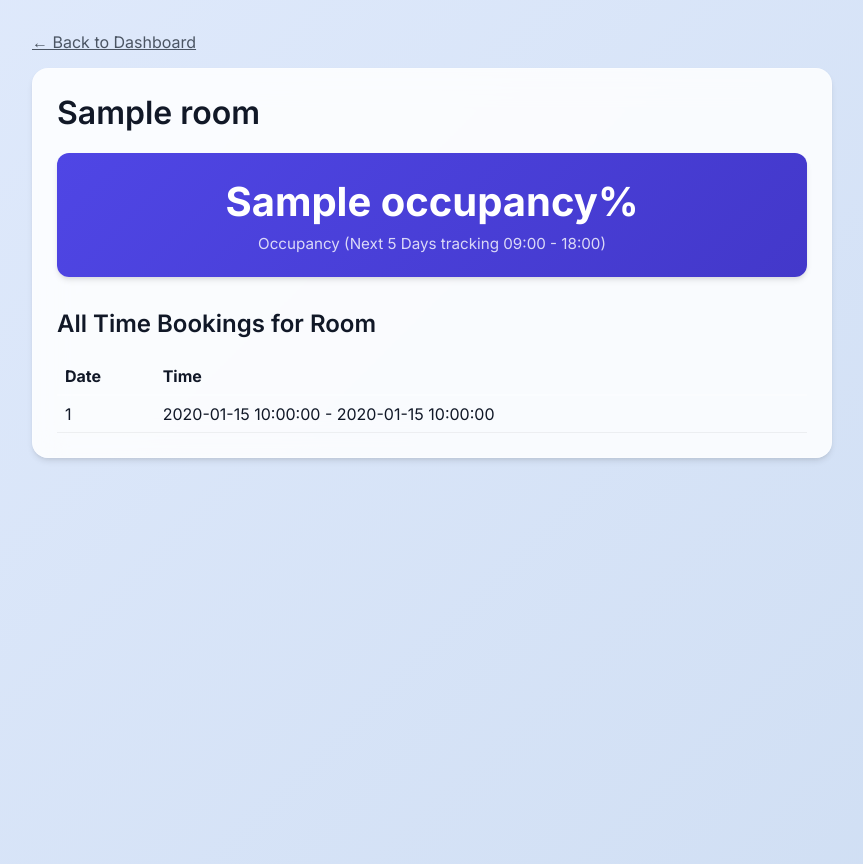
After one commit to olisaemekajnr/room-scheduler, a Flask app: template templates/room_detail.html in a window 1280 px wide. The commit adds this page. Shown: the whole page, without its empty margins (208-1071 px from the left). Run offline with Flask 3, Linux system fonts and the light colour scheme; the template is opened without the code that fills it: most values are stand-ins (such as "Sample title", 1, 10 or a date in 2020).

Commit message:
group 4 task

```diff
--- a/main.py
+++ b/main.py
@@ -1,6 +1,7 @@
 from flask import Flask, render_template, request, redirect, url_for
 from google.oauth2 import id_token
 from google.auth.transport import requests as google_requests
+from datetime import datetime
 import models
 
 app = Flask(__name__)
@@ -56,16 +57,22 @@ def root():
     my_bookings_all = []
     my_bookings_room = []
     filter_room_id = request.args.get('filter_room_id')
+    day_filter = request.args.get('day_filter')
+    day_filter_bookings = []
 
     if user:
         my_bookings_all = models.get_user_bookings(user['user_id'])
         if filter_room_id:
             my_bookings_room = models.get_user_bookings(user['user_id'], filter_room_id)
+        if day_filter:
+            day_filter_bookings = models.get_all_bookings_for_day(day_filter)
 
     return render_template('index.html', user=user, rooms=rooms, error=error_message,
                            my_bookings_all=my_bookings_all,
                            my_bookings_room=my_bookings_room,
-                           filter_room_id=filter_room_id)
+                           filter_room_id=filter_room_id,
+                           day_filter=day_filter,
+                           day_filter_bookings=day_filter_bookings)
 
 @app.route('/edit_booking', methods=['GET', 'POST'])
 def edit_booking():
@@ -97,5 +104,22 @@ def edit_booking():
 
     return render_template('edit_booking.html', b=booking_data, error=error_message)
 
+@app.route('/room/<room_id>')
+def room_detail(room_id):
+    user = verify_token(request.cookies.get('token'))
+    if not user:
+        return redirect(url_for('root'))
+
+    rooms = models.get_rooms()
+    room = next((r for r in rooms if r['id'] == room_id), None)
+    if not room: return redirect(url_for('root'))
+
+    bookings = models.get_room_bookings(room_id)
+
+    today_str = datetime.now().strftime('%Y-%m-%d')
+    occupancy = models.get_room_occupancy(room_id, today_str, 5)
+
+    return render_template('room_detail.html', room=room, bookings=bookings, occupancy=occupancy, user=user)
+
 if __name__ == '__main__':
     app.run(host='127.0.0.1', port=8080, debug=True)
--- /dev/null
+++ b/templates/room_detail.html
@@ -0,0 +1,61 @@
+<!DOCTYPE html>
+<html lang="en">
+<head>
+    <meta charset="UTF-8">
+    <meta name="viewport" content="width=device-width, initial-scale=1.0">
+    <title>Room Details - Room Scheduler</title>
+    <link rel="stylesheet" href="/static/style.css">
+    <style>
+        .metric-box {
+            background: linear-gradient(135deg, var(--primary-color) 0%, var(--primary-hover) 100%);
+            color: white;
+            padding: 1.5rem;
+            border-radius: 12px;
+            text-align: center;
+            margin-bottom: 2rem;
+            box-shadow: var(--shadow);
+        }
+        .metric-value {
+            font-size: 2.5rem;
+            font-weight: 700;
+            margin-bottom: 0.5rem;
+        }
+        .metric-label {
+            font-size: 0.95rem;
+            opacity: 0.8;
+        }
+    </style>
+</head>
+<body>
+    <div class="container">
+        <a href="/" style="display: inline-block; margin-bottom: 1rem; color: var(--text-secondary);">&larr; Back to Dashboard</a>
+
+        <div class="card">
+            <h1>{{ room.name }}</h1>
+
+            <div class="metric-box">
+                <div class="metric-value">{{ occupancy }}%</div>
+                <div class="metric-label">Occupancy (Next 5 Days tracking 09:00 - 18:00)</div>
+            </div>
+
+            <h2>All Time Bookings for Room</h2>
+            {% if bookings %}
+            <table style="width: 100%; border-collapse: collapse; text-align: left;">
+                <tr style="border-bottom: 2px solid var(--border-color);">
+                    <th style="padding: 0.5rem;">Date</th>
+                    <th style="padding: 0.5rem;">Time</th>
+                </tr>
+                {% for b in bookings %}
+                <tr style="border-bottom: 1px solid rgba(0,0,0,0.05);">
+                    <td style="padding: 0.5rem;">{{ b.day_id }}</td>
+                    <td style="padding: 0.5rem;">{{ b.start_time }} - {{ b.end_time }}</td>
+                </tr>
+                {% endfor %}
+            </table>
+            {% else %}
+            <p style="color: var(--text-secondary);">This room has no bookings yet.</p>
+            {% endif %}
+        </div>
+    </div>
+</body>
+</html>
```
Also changed, not shown: models.py (+63 -0 lines), templates/index.html (+28 -1 lines).
